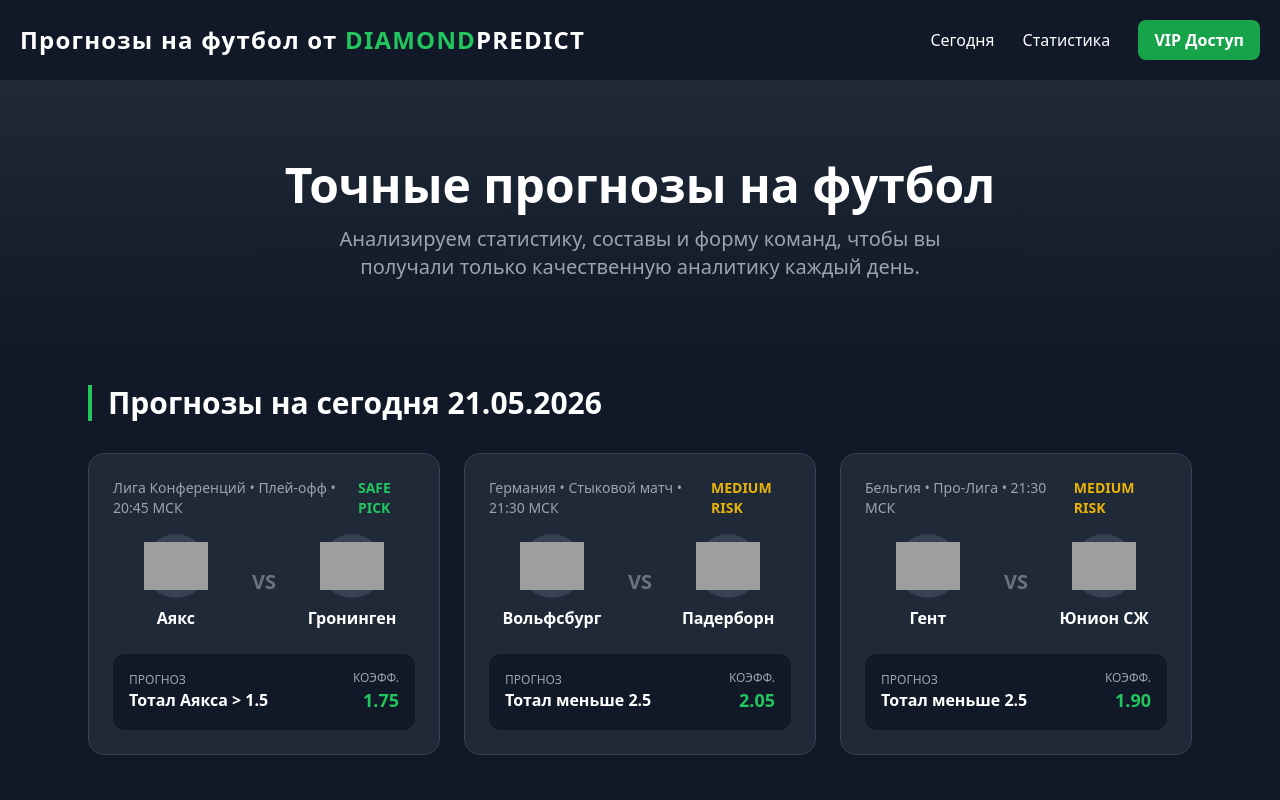
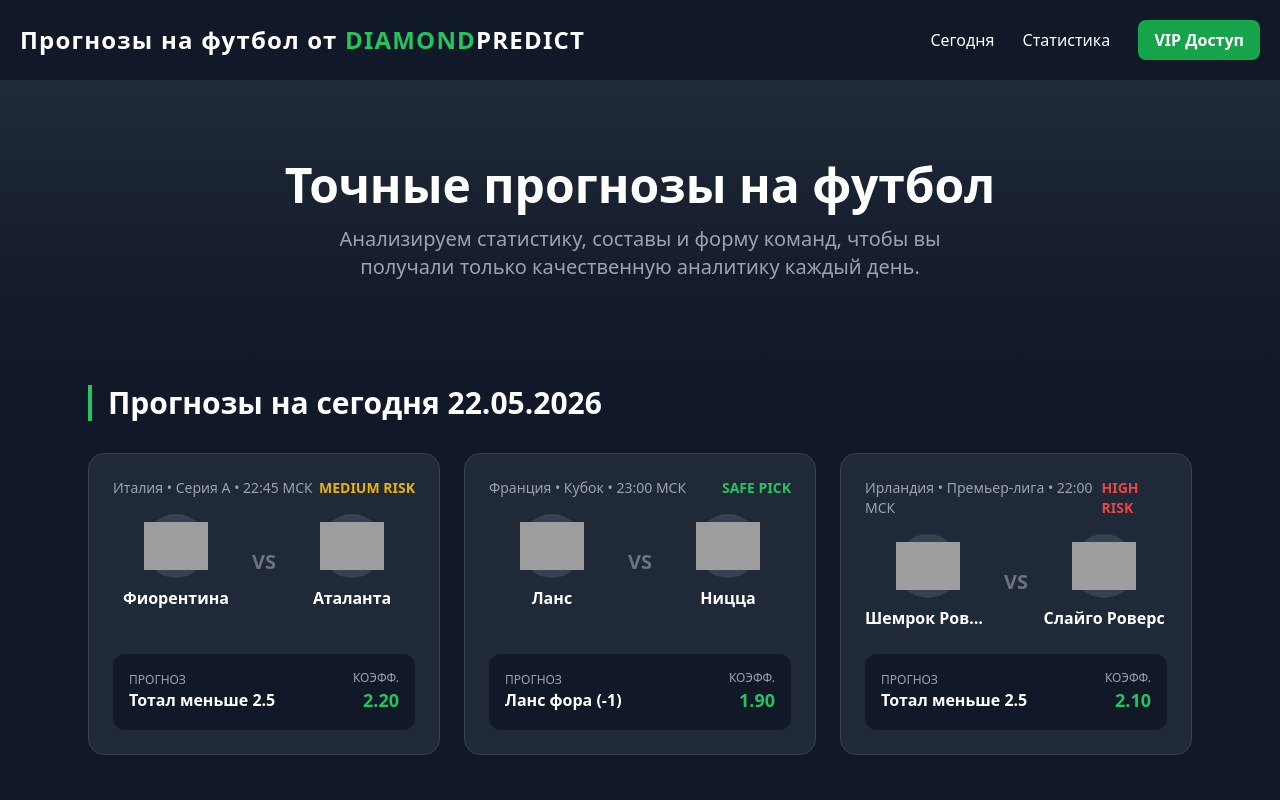
Before and after one commit to diamond-predict/predict, a plain HTML site: page index.html in a window 1280 px wide. Shown: the top 800 px of the page. Drawn offline with nearby package versions, Linux system fonts and the light colour scheme; grey boxes are pictures that could not be loaded.

Commit message:
22.05.2026

```diff
--- a/index.html
+++ b/index.html
@@ -75,57 +75,26 @@
 
 <!-- Сетка с прогнозами -->
 <main id="today" class="max-w-6xl mx-auto p-6">
-    <h3 class="text-3xl font-bold mb-8 border-l-4 border-green-500 pl-4 text-white">Прогнозы на сегодня 21.05.2026</h3>
+    <h3 class="text-3xl font-bold mb-8 border-l-4 border-green-500 pl-4 text-white">Прогнозы на сегодня 22.05.2026</h3>
 
 <div class="grid grid-cols-1 md:grid-cols-2 lg:grid-cols-3 gap-6">
 
-    <!-- Карточка матча 1: Аякс vs Гронинген (Плей-офф Лиги Конференций) -->
+    <!-- Карточка матча 1: Фиорентина vs Аталанта (Италия Серия А) -->
     <div class="bg-gray-800 p-6 rounded-2xl border border-gray-700 hover:border-green-500 transition duration-300 flex flex-col justify-between">
         <div>
             <div class="flex justify-between text-sm text-gray-400 mb-4">
-                <span>Лига Конференций • Плей-офф • 20:45 МСК</span>
-                <span class="text-green-500 font-bold uppercase">Safe Pick</span>
-            </div>
-            <div class="flex justify-around items-center mb-6">
-                <div class="text-center w-5/12">
-                    <div class="w-16 h-16 bg-gray-700 rounded-full mb-2 mx-auto flex items-center justify-center text-2xl"><img src="https://xn----ftbtfpb0b.xn--p1ai/wp-content/uploads/ajax-amsterdam-logo-145x100.png"></div>
-                    <p class="font-bold text-white truncate">Аякс</p>
-                </div>
-                <div class="text-xl font-bold text-gray-500 w-2/12 text-center">VS</div>
-                <div class="text-center w-5/12">
-                    <div class="w-16 h-16 bg-gray-700 rounded-full mb-2 mx-auto flex items-center justify-center text-2xl"><img src="https://xn----ftbtfpb0b.xn--p1ai/wp-content/uploads/groningen-logo-145x100.png"></div>
-                    <p class="font-bold text-white truncate">Гронинген</p>
-                </div>
-            </div>
-        </div>
-        <div class="bg-gray-900 p-4 rounded-xl flex justify-between items-center mt-auto">
-            <div>
-                <p class="text-gray-400 text-xs uppercase">Прогноз</p>
-                <p class="text-base font-bold text-white">Тотал Аякса > 1.5</p>
-            </div>
-            <div class="text-right">
-                <p class="text-gray-400 text-xs uppercase">Коэфф.</p>
-                <p class="text-lg font-bold text-green-500">1.75</p>
-            </div>
-        </div>
-    </div>
-
-    <!-- Карточка матча 2: Вольфсбург vs Падерборн (Переходные матчи Бундеслиги) -->
-    <div class="bg-gray-800 p-6 rounded-2xl border border-gray-700 hover:border-green-500 transition duration-300 flex flex-col justify-between">
-        <div>
-            <div class="flex justify-between text-sm text-gray-400 mb-4">
-                <span>Германия • Стыковой матч • 21:30 МСК</span>
+                <span>Италия • Серия А • 22:45 МСК</span>
                 <span class="text-yellow-500 font-bold uppercase">Medium Risk</span>
             </div>
             <div class="flex justify-around items-center mb-6">
                 <div class="text-center w-5/12">
-                    <div class="w-16 h-16 bg-gray-700 rounded-full mb-2 mx-auto flex items-center justify-center text-2xl"><img src="https://xn----ftbtfpb0b.xn--p1ai/wp-content/uploads/wolfsburg-logo-145x100.png"></div>
-                    <p class="font-bold text-white truncate">Вольфсбург</p>
+                    <div class="w-16 h-16 bg-gray-700 rounded-full mb-2 mx-auto flex items-center justify-center text-2xl"><img src="https://xn----ftbtfpb0b.xn--p1ai/wp-content/uploads/fiorentina-logo-2022-145x100.png" alt="Фиорентина"></div>
+                    <p class="font-bold text-white truncate">Фиорентина</p>
                 </div>
                 <div class="text-xl font-bold text-gray-500 w-2/12 text-center">VS</div>
                 <div class="text-center w-5/12">
-                    <div class="w-16 h-16 bg-gray-700 rounded-full mb-2 mx-auto flex items-center justify-center text-2xl"><img src="https://xn----ftbtfpb0b.xn--p1ai/wp-content/uploads/paderborn-logo-145x100.png"></div>
-                    <p class="font-bold text-white truncate">Падерборн</p>
+                    <div class="w-16 h-16 bg-gray-700 rounded-full mb-2 mx-auto flex items-center justify-center text-2xl"><img src="https://xn----ftbtfpb0b.xn--p1ai/wp-content/uploads/atalanta-logo-145x100.png" alt="Аталанта"></div>
+                    <p class="font-bold text-white truncate">Аталанта</p>
                 </div>
             </div>
         </div>
@@ -136,27 +105,58 @@
             </div>
             <div class="text-right">
                 <p class="text-gray-400 text-xs uppercase">Коэфф.</p>
-                <p class="text-lg font-bold text-green-500">2.05</p>
+                <p class="text-lg font-bold text-green-500">2.20</p>
             </div>
         </div>
     </div>
 
-    <!-- Карточка матча 3: Гент vs Юнион Сент-Жиллуаз (Чемпионский раунд Бельгии) -->
+    <!-- Карточка матча 2: Ланс vs Ницца (Кубок Франции) -->
     <div class="bg-gray-800 p-6 rounded-2xl border border-gray-700 hover:border-green-500 transition duration-300 flex flex-col justify-between">
         <div>
             <div class="flex justify-between text-sm text-gray-400 mb-4">
-                <span>Бельгия • Про-Лига • 21:30 МСК</span>
-                <span class="text-yellow-500 font-bold uppercase">Medium Risk</span>
+                <span>Франция • Кубок • 23:00 МСК</span>
+                <span class="text-green-500 font-bold uppercase">Safe Pick</span>
             </div>
             <div class="flex justify-around items-center mb-6">
                 <div class="text-center w-5/12">
-                    <div class="w-16 h-16 bg-gray-700 rounded-full mb-2 mx-auto flex items-center justify-center text-2xl"><img src="https://xn----ftbtfpb0b.xn--p1ai/wp-content/uploads/gent-logo-2024-145x100.png"></div>
-                    <p class="font-bold text-white truncate">Гент</p>
+                    <div class="w-16 h-16 bg-gray-700 rounded-full mb-2 mx-auto flex items-center justify-center text-2xl"><img src="https://xn----ftbtfpb0b.xn--p1ai/wp-content/uploads/lens-logo-145x100.png" alt="Ланс"></div>
+                    <p class="font-bold text-white truncate">Ланс</p>
                 </div>
                 <div class="text-xl font-bold text-gray-500 w-2/12 text-center">VS</div>
                 <div class="text-center w-5/12">
-                    <div class="w-16 h-16 bg-gray-700 rounded-full mb-2 mx-auto flex items-center justify-center text-2xl"><img src="https://xn----ftbtfpb0b.xn--p1ai/wp-content/uploads/royale-union-saint-gilloise-logo-145x100.png"></div>
-                    <p class="font-bold text-white truncate">Юнион СЖ</p>
+                    <div class="w-16 h-16 bg-gray-700 rounded-full mb-2 mx-auto flex items-center justify-center text-2xl"><img src="https://xn----ftbtfpb0b.xn--p1ai/wp-content/uploads/nice-logo-145x100.png" alt="Ницца"></div>
+                    <p class="font-bold text-white truncate">Ницца</p>
+                </div>
+            </div>
+        </div>
+        <div class="bg-gray-900 p-4 rounded-xl flex justify-between items-center mt-auto">
+            <div>
+                <p class="text-gray-400 text-xs uppercase">Прогноз</p>
+                <p class="text-base font-bold text-white">Ланс фора (-1)</p>
+            </div>
+            <div class="text-right">
+                <p class="text-gray-400 text-xs uppercase">Коэфф.</p>
+                <p class="text-lg font-bold text-green-500">1.90</p>
+            </div>
+        </div>
+    </div>
+
+    <!-- Карточка матча 3: Шемрок Роверс vs Слайго Роверс (Ирландия Премьер-лига) -->
+    <div class="bg-gray-800 p-6 rounded-2xl border border-gray-700 hover:border-green-500 transition duration-300 flex flex-col justify-between">
+        <div>
+            <div class="flex justify-between text-sm text-gray-400 mb-4">
+                <span>Ирландия • Премьер-лига • 22:00 МСК</span>
+                <span class="text-red-500 font-bold uppercase">High Risk</span>
+            </div>
+            <div class="flex justify-around items-center mb-6">
+                <div class="text-center w-5/12">
+                    <div class="w-16 h-16 bg-gray-700 rounded-full mb-2 mx-auto flex items-center justify-center text-2xl"><img src="https://xn----ftbtfpb0b.xn--p1ai/wp-content/uploads/shamrock-rovers-logo-145x100.png" alt="Шемрок Роверс"></div>
+                    <p class="font-bold text-white truncate">Шемрок Роверс</p>
+                </div>
+                <div class="text-xl font-bold text-gray-500 w-2/12 text-center">VS</div>
+                <div class="text-center w-5/12">
+                    <div class="w-16 h-16 bg-gray-700 rounded-full mb-2 mx-auto flex items-center justify-center text-2xl"><img src="https://xn----ftbtfpb0b.xn--p1ai/wp-content/uploads/sligo-rovers-logo-145x100.png" alt="Слайго Роверс"></div>
+                    <p class="font-bold text-white truncate">Слайго Роверс</p>
                 </div>
             </div>
         </div>
@@ -167,7 +167,7 @@
             </div>
             <div class="text-right">
                 <p class="text-gray-400 text-xs uppercase">Коэфф.</p>
-                <p class="text-lg font-bold text-green-500">1.90</p>
+                <p class="text-lg font-bold text-green-500">2.10</p>
             </div>
         </div>
     </div>
```
